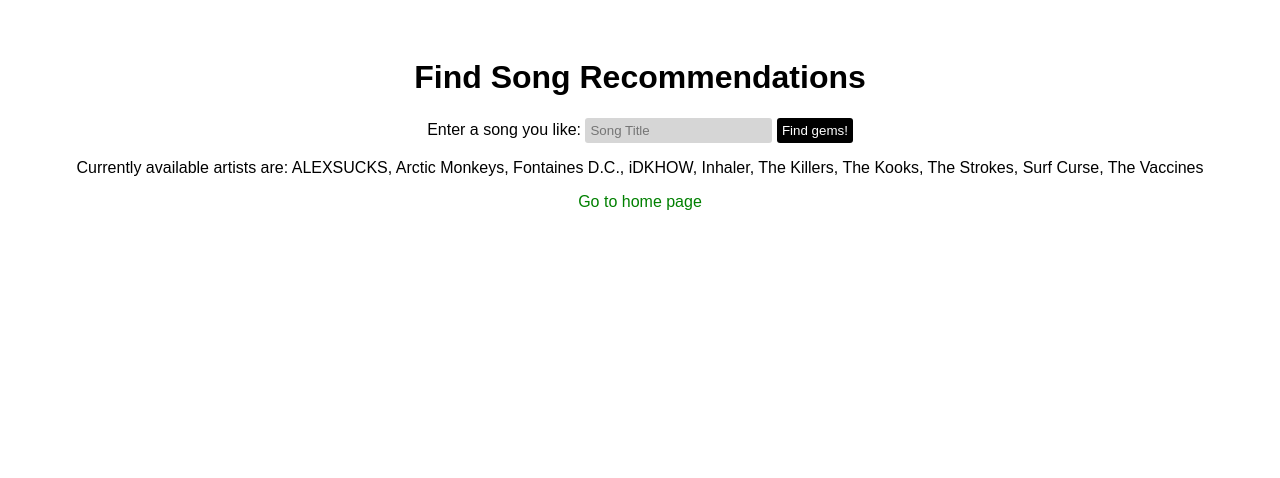
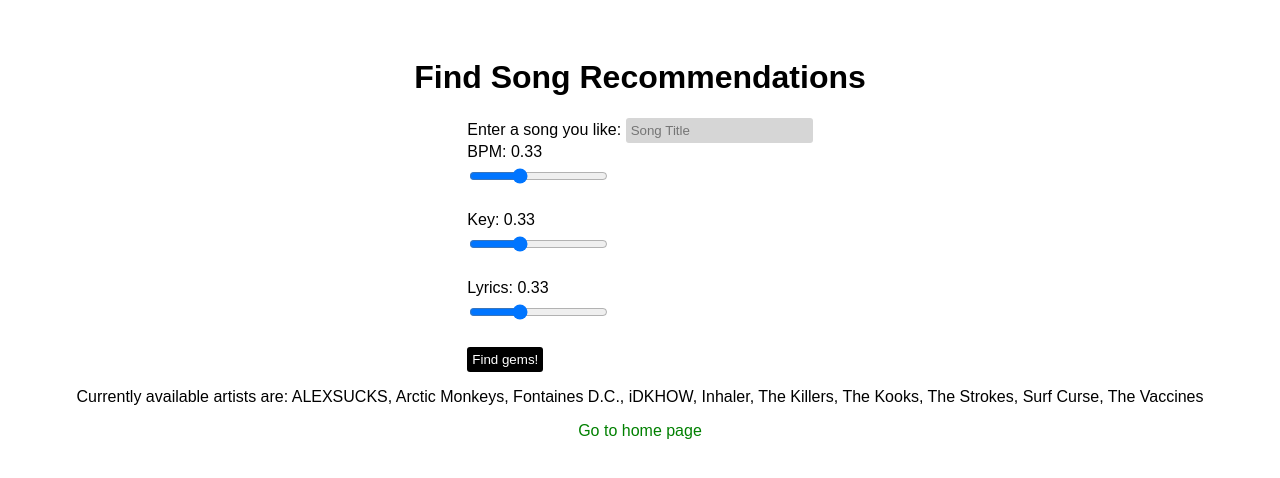
Before and after one commit to oscarrezab/indie-gems, a Django app: template indiegems/song_recommender/templates/recommendations.html in a window 1280 px wide. Shown: the top 478 px of the page. Run offline with Django 5.2, Linux system fonts and the light colour scheme; the template is opened without the code that fills it, so the values that code supplies are empty.

Commit message:
Weight Sliders
Add three sliders to tune the weights given to each component for the similarity computation. Still need styling and functionality to remain as input after submitting the form.

```diff
--- a/indiegems/song_recommender/templates/recommendations.html
+++ b/indiegems/song_recommender/templates/recommendations.html
@@ -20,6 +20,70 @@
                     <option value="{{ title }}"></option>
                 {% endfor %}
             </datalist>
+            </br>
+
+            <label>BPM: <span id="value1">0.33</span></label><br>
+            <input type="range" id="bpm_slider" name="bpm_slider" min="0" max="1" step="0.01" value="0.33"><br><br>
+
+            <label>Key: <span id="value2">0.33</span></label><br>
+            <input type="range" id="key_slider" name="key_slider" min="0" max="1" step="0.01" value="0.33"><br><br>
+
+            <label>Lyrics: <span id="value3">0.33</span></label><br>
+            <input type="range" id="lyrics_slider" name="lyrics_slider" min="0" max="1" step="0.01" value="0.33"><br><br>
+
+            <script>
+              const sliders = [
+                document.getElementById("bpm_slider"),
+                document.getElementById("key_slider"),
+                document.getElementById("lyrics_slider"),
+              ];
+
+              const values = [
+                document.getElementById("value1"),
+                document.getElementById("value2"),
+                document.getElementById("value3"),
+              ];
+
+              sliders.forEach((slider, i) => {
+                slider.value = 0.33;
+                values[i].textContent = "0.33";
+              });
+
+              function updateValues() {
+                sliders.forEach((slider, i) => {
+                  values[i].textContent = parseFloat(slider.value).toFixed(2);
+                });
+              }
+
+              function onSliderInput(changedIndex) {
+                const total = 1;
+                const changedValue = parseFloat(sliders[changedIndex].value);
+
+                // Get the other two indices
+                const otherIndices = [0, 1, 2].filter(i => i !== changedIndex);
+                const sumOthers = sliders[otherIndices[0]].valueAsNumber + sliders[otherIndices[1]].valueAsNumber;
+                const diff = total - changedValue;
+
+                if (sumOthers === 0) {
+                  // Distribute equally if others are 0 to avoid divide by zero
+                  sliders[otherIndices[0]].value = (diff / 2).toFixed(2);
+                  sliders[otherIndices[1]].value = (diff / 2).toFixed(2);
+                } else {
+                  // Distribute proportionally
+                  const ratio0 = sliders[otherIndices[0]].valueAsNumber / sumOthers;
+                  const ratio1 = sliders[otherIndices[1]].valueAsNumber / sumOthers;
+                  sliders[otherIndices[0]].value = (diff * ratio0).toFixed(2);
+                  sliders[otherIndices[1]].value = (diff * ratio1).toFixed(2);
+                }
+
+                updateValues();
+              }
+
+              sliders.forEach((slider, index) => {
+                slider.addEventListener("input", () => onSliderInput(index));
+              });
+            </script>
+
             <button type="submit">Find gems!</button>
         </form>
         <p>Currently available artists are: ALEXSUCKS, Arctic Monkeys, Fontaines D.C., iDKHOW, Inhaler, The Killers, The Kooks, The Strokes, Surf Curse, The Vaccines</p>
```
Also changed, not shown: indiegems/song_recommender/SongRecommender.py (+18 -8 lines), indiegems/song_recommender/views.py (+7 -3 lines).
